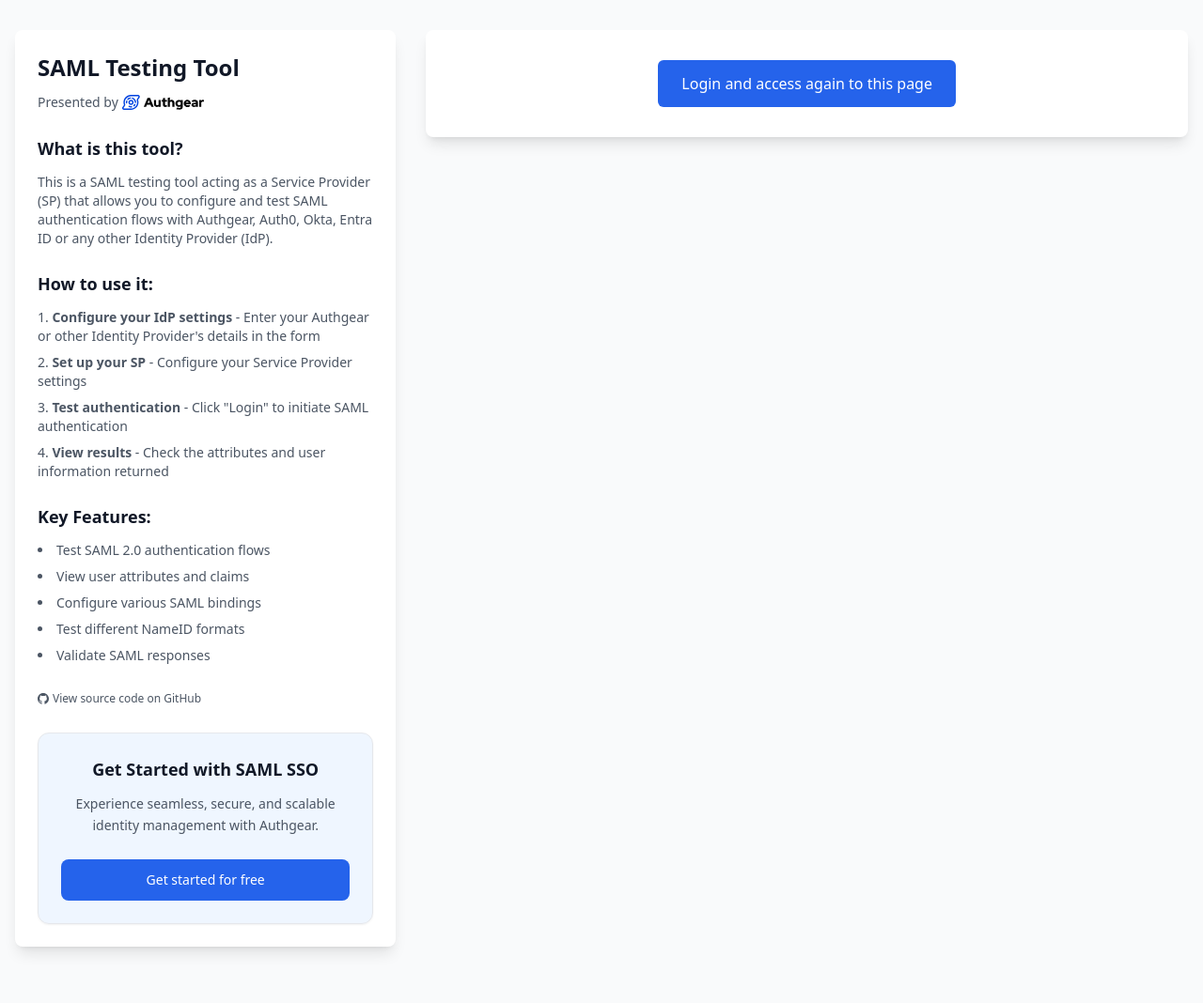
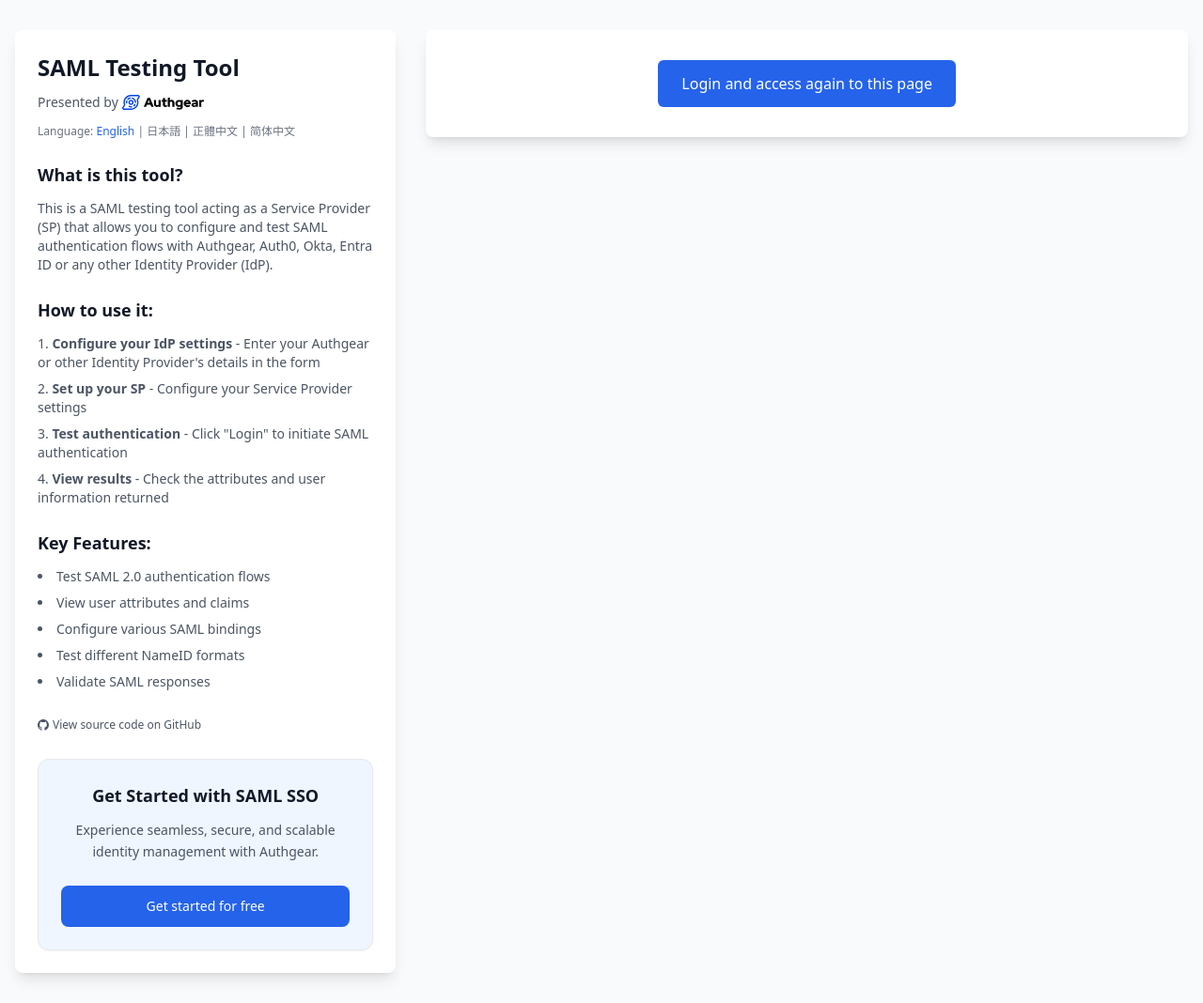
Before and after one commit to authgear/authgear-saml-sp-testing-tool, a Flask app: page /attrs/ in a window 1280 px wide. Shown: the whole page at 94% size. Before the commit the page ends 1015 px from the top, so only its background shows below. Run offline with Flask 3, Linux system fonts and the light colour scheme; some libraries are stand-ins or nearby versions.

Commit message:
add language selector

```diff
--- a/app/app.py
+++ b/app/app.py
@@ -59,6 +59,13 @@ def inject_gettext():
     return dict(_=_)
 
 
+@app.route('/language/<lang>')
+def set_language(lang):
+    """Set the language for the session"""
+    session['lang'] = lang
+    return redirect(request.referrer or url_for('index'))
+
+
 def init_saml_auth(req, request: Request, login_form: LoginForm):
     auth = OneLogin_Saml2_Auth(
         req,
@@ -86,6 +93,10 @@ def prepare_flask_request(request: Request):
 
 @app.route("/", methods=["GET", "POST"])
 def index():
+    # Handle language selection from query parameter
+    if request.args.get('lang'):
+        session['lang'] = request.args.get('lang')
+
     req = prepare_flask_request(request)
     errors = []
     error_reason = None
--- a/app/templates/base.html
+++ b/app/templates/base.html
@@ -87,6 +87,15 @@
               <span>{{ _('Presented by') }}</span>
               <img src="{{ url_for('static', filename='authgear-logo.svg') }}" alt="Authgear" class="ml-1 h-4 w-auto">
             </a>
+
+            <!-- Language Selector -->
+            <div class="mt-3 text-xs text-gray-500">
+              Language:
+              <a href="?lang=en" class="hover:text-primary-600 transition-colors {% if session.get('lang', 'en') == 'en' %}text-primary-600 font-medium{% endif %}">English</a> |
+              <a href="?lang=ja" class="hover:text-primary-600 transition-colors {% if session.get('lang') == 'ja' %}text-primary-600 font-medium{% endif %}">日本語</a> |
+              <a href="?lang=zh_Hant" class="hover:text-primary-600 transition-colors {% if session.get('lang') == 'zh_Hant' %}text-primary-600 font-medium{% endif %}">正體中文</a> |
+              <a href="?lang=zh_Hans" class="hover:text-primary-600 transition-colors {% if session.get('lang') == 'zh_Hans' %}text-primary-600 font-medium{% endif %}">简体中文</a>
+            </div>
           </div>
 
           <div class="space-y-4 md:space-y-6">
```
